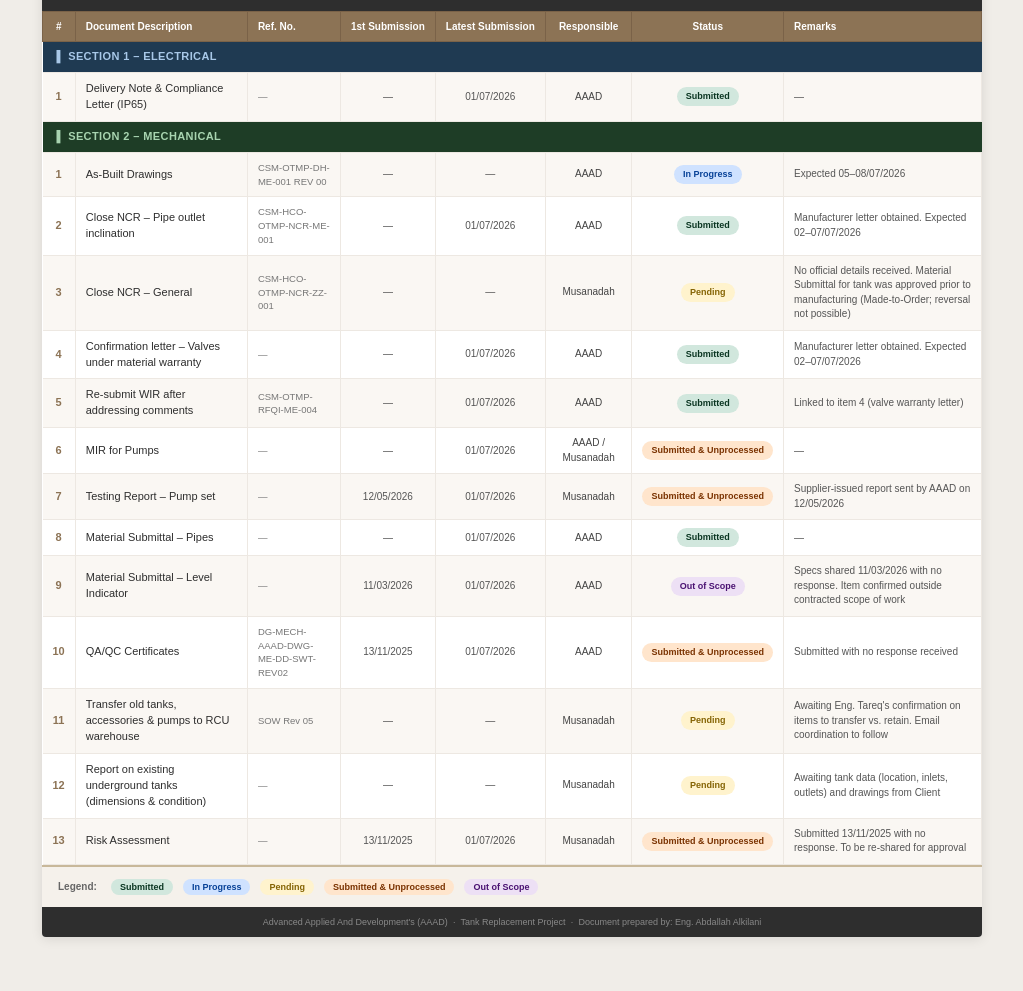
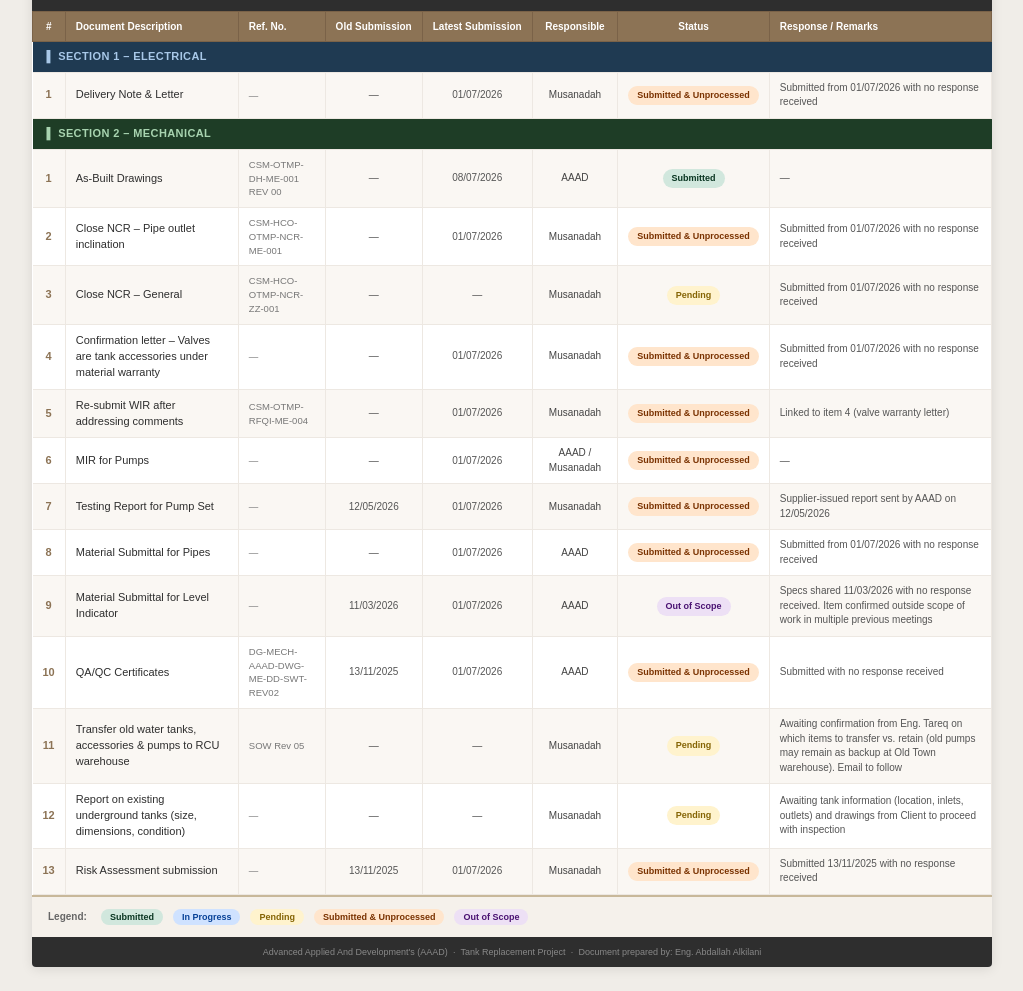
Before and after one commit to ki1ani/AAAD-TankReplacmentClousre, a plain HTML site: page index.html in a window 1280 px wide. Shown: the part 111-1102 px from the top of the page, without its empty margins (128-1151 px from the left). Before the commit the page ends 1072 px from the top, so only its background shows below. Drawn offline with Linux system fonts and the light colour scheme.

Commit message:
Update index.html

```diff
--- a/index.html
+++ b/index.html
@@ -7,10 +7,7 @@
 <style>
   * { margin: 0; padding: 0; box-sizing: border-box; }
   body { font-family: Arial, sans-serif; background: #f0ede8; padding: 24px; }
-
-  .wrapper { max-width: 940px; margin: 0 auto; background: #fff; border-radius: 4px; overflow: hidden; box-shadow: 0 2px 12px rgba(0,0,0,0.10); }
-
-  /* Header */
+  .wrapper { max-width: 960px; margin: 0 auto; background: #fff; border-radius: 4px; overflow: hidden; box-shadow: 0 2px 12px rgba(0,0,0,0.10); }
   .header { background: #2E2E2E; padding: 20px 28px 14px; }
   .header-top { display: flex; align-items: center; gap: 16px; }
   .logo-box { display: flex; align-items: baseline; }
@@ -22,22 +19,14 @@
   .header-title { font-size: 16px; font-weight: 700; color: #fff; }
   .header-sub   { font-size: 11px; color: #C8B89A; margin-top: 3px; }
   .header-note  { margin-top: 10px; font-size: 10px; color: #aaa; border-top: 1px solid #444; padding-top: 8px; }
-
-  /* Table */
   table { width: 100%; border-collapse: collapse; font-size: 11px; }
-
-  /* Section rows */
   .sec td { padding: 7px 14px; font-weight: 700; font-size: 11px; letter-spacing: 0.4px; border: none; }
-  .sec-elec  td { background: #1F3A52; color: #A8C8E8; }
-  .sec-mech  td { background: #1E3D26; color: #A8D4B0; }
-
-  /* Column headers */
+  .sec-elec td { background: #1F3A52; color: #A8C8E8; }
+  .sec-mech td { background: #1E3D26; color: #A8D4B0; }
   thead tr { background: #8C7355; }
   thead th { padding: 9px 10px; font-weight: 700; color: #fff; text-align: left; font-size: 10px; white-space: nowrap; border: 1px solid #7A6248; }
   thead th:first-child { text-align: center; width: 30px; }
   thead th.center { text-align: center; }
-
-  /* Body rows */
   tbody tr { border-bottom: 1px solid #EDE8E2; }
   tbody tr:nth-child(even) { background: #FAF7F3; }
   tbody tr:hover { background: #F0EAE0; }
@@ -47,27 +36,19 @@
   td.date  { font-size: 10px; color: #555; text-align: center; white-space: nowrap; }
   td.owner { font-size: 10px; color: #444; text-align: center; }
   td.note  { font-size: 10px; color: #555; }
-
-  /* Status badges */
   .badge { display: inline-block; padding: 3px 9px; border-radius: 10px; font-size: 9px; font-weight: 700; white-space: nowrap; }
-  .s-submitted  { background: #D1E7DD; color: #0A3622; }
-  .s-progress   { background: #CFE2FF; color: #084298; }
-  .s-pending    { background: #FFF3CD; color: #856404; }
-  .s-unprocessed{ background: #FFE5CC; color: #7A3200; }
-  .s-oos        { background: #EDE0F5; color: #4A1272; }
-
-  /* Legend */
+  .s-submitted   { background: #D1E7DD; color: #0A3622; }
+  .s-progress    { background: #CFE2FF; color: #084298; }
+  .s-pending     { background: #FFF3CD; color: #856404; }
+  .s-unprocessed { background: #FFE5CC; color: #7A3200; }
+  .s-oos         { background: #EDE0F5; color: #4A1272; }
   .legend { padding: 12px 16px; background: #F5F1EB; border-top: 2px solid #C8B89A; display: flex; gap: 10px; flex-wrap: wrap; align-items: center; }
   .legend-label { font-size: 10px; font-weight: 700; color: #666; margin-right: 4px; }
-
-  /* Footer */
   .footer { background: #2E2E2E; padding: 10px 20px; font-size: 9px; color: #888; text-align: center; }
 </style>
 </head>
 <body>
 <div class="wrapper">
-
-  <!-- HEADER -->
   <div class="header">
     <div class="header-top">
       <div class="logo-box">
@@ -81,175 +62,108 @@
     </div>
     <div class="header-note">Please review all pending items and provide responses within <strong style="color:#C8B89A">3 working days</strong> of receipt of this communication.</div>
   </div>
-
-  <!-- TABLE -->
   <table>
     <thead>
       <tr>
         <th>#</th>
         <th>Document Description</th>
         <th>Ref. No.</th>
-        <th class="center">1st Submission</th>
+        <th class="center">Old Submission</th>
         <th class="center">Latest Submission</th>
         <th class="center">Responsible</th>
         <th class="center">Status</th>
-        <th>Remarks</th>
+        <th>Response / Remarks</th>
       </tr>
     </thead>
     <tbody>
-
-      <!-- ELECTRICAL -->
       <tr class="sec sec-elec"><td colspan="8">▌ SECTION 1 – ELECTRICAL</td></tr>
-
       <tr>
-        <td class="num">1</td>
-        <td>Delivery Note &amp; Compliance Letter (IP65)</td>
-        <td class="ref">—</td>
-        <td class="date">—</td>
-        <td class="date">01/07/2026</td>
-        <td class="owner">AAAD</td>
+        <td class="num">1</td><td>Delivery Note &amp; Letter</td><td class="ref">—</td>
+        <td class="date">—</td><td class="date">01/07/2026</td><td class="owner">Musanadah</td>
+        <td style="text-align:center"><span class="badge s-unprocessed">Submitted &amp; Unprocessed</span></td>
+        <td class="note">Submitted from 01/07/2026 with no response received</td>
+      </tr>
+      <tr class="sec sec-mech"><td colspan="8">▌ SECTION 2 – MECHANICAL</td></tr>
+      <tr>
+        <td class="num">1</td><td>As-Built Drawings</td><td class="ref">CSM-OTMP-DH-ME-001 REV 00</td>
+        <td class="date">—</td><td class="date">08/07/2026</td><td class="owner">AAAD</td>
         <td style="text-align:center"><span class="badge s-submitted">Submitted</span></td>
         <td class="note">—</td>
       </tr>
-
-      <!-- MECHANICAL -->
-      <tr class="sec sec-mech"><td colspan="8">▌ SECTION 2 – MECHANICAL</td></tr>
-
       <tr>
-        <td class="num">1</td>
-        <td>As-Built Drawings</td>
-        <td class="ref">CSM-OTMP-DH-ME-001 REV 00</td>
-        <td class="date">—</td>
-        <td class="date">—</td>
-        <td class="owner">AAAD</td>
-        <td style="text-align:center"><span class="badge s-progress">In Progress</span></td>
-        <td class="note">Expected 05–08/07/2026</td>
+        <td class="num">2</td><td>Close NCR – Pipe outlet inclination</td><td class="ref">CSM-HCO-OTMP-NCR-ME-001</td>
+        <td class="date">—</td><td class="date">01/07/2026</td><td class="owner">Musanadah</td>
+        <td style="text-align:center"><span class="badge s-unprocessed">Submitted &amp; Unprocessed</span></td>
+        <td class="note">Submitted from 01/07/2026 with no response received</td>
       </tr>
       <tr>
-        <td class="num">2</td>
-        <td>Close NCR – Pipe outlet inclination</td>
-        <td class="ref">CSM-HCO-OTMP-NCR-ME-001</td>
-        <td class="date">—</td>
-        <td class="date">01/07/2026</td>
-        <td class="owner">AAAD</td>
-        <td style="text-align:center"><span class="badge s-submitted">Submitted</span></td>
-        <td class="note">Manufacturer letter obtained. Expected 02–07/07/2026</td>
+        <td class="num">3</td><td>Close NCR – General</td><td class="ref">CSM-HCO-OTMP-NCR-ZZ-001</td>
+        <td class="date">—</td><td class="date">—</td><td class="owner">Musanadah</td>
+        <td style="text-align:center"><span class="badge s-pending">Pending</span></td>
+        <td class="note">Submitted from 01/07/2026 with no response received</td>
       </tr>
       <tr>
-        <td class="num">3</td>
-        <td>Close NCR – General</td>
-        <td class="ref">CSM-HCO-OTMP-NCR-ZZ-001</td>
-        <td class="date">—</td>
-        <td class="date">—</td>
-        <td class="owner">Musanadah</td>
-        <td style="text-align:center"><span class="badge s-pending">Pending</span></td>
-        <td class="note">No official details received. Material Submittal for tank was approved prior to manufacturing (Made-to-Order; reversal not possible)</td>
+        <td class="num">4</td><td>Confirmation letter – Valves are tank accessories under material warranty</td><td class="ref">—</td>
+        <td class="date">—</td><td class="date">01/07/2026</td><td class="owner">Musanadah</td>
+        <td style="text-align:center"><span class="badge s-unprocessed">Submitted &amp; Unprocessed</span></td>
+        <td class="note">Submitted from 01/07/2026 with no response received</td>
       </tr>
       <tr>
-        <td class="num">4</td>
-        <td>Confirmation letter – Valves under material warranty</td>
-        <td class="ref">—</td>
-        <td class="date">—</td>
-        <td class="date">01/07/2026</td>
-        <td class="owner">AAAD</td>
-        <td style="text-align:center"><span class="badge s-submitted">Submitted</span></td>
-        <td class="note">Manufacturer letter obtained. Expected 02–07/07/2026</td>
-      </tr>
-      <tr>
-        <td class="num">5</td>
-        <td>Re-submit WIR after addressing comments</td>
-        <td class="ref">CSM-OTMP-RFQI-ME-004</td>
-        <td class="date">—</td>
-        <td class="date">01/07/2026</td>
-        <td class="owner">AAAD</td>
-        <td style="text-align:center"><span class="badge s-submitted">Submitted</span></td>
+        <td class="num">5</td><td>Re-submit WIR after addressing comments</td><td class="ref">CSM-OTMP-RFQI-ME-004</td>
+        <td class="date">—</td><td class="date">01/07/2026</td><td class="owner">Musanadah</td>
+        <td style="text-align:center"><span class="badge s-unprocessed">Submitted &amp; Unprocessed</span></td>
         <td class="note">Linked to item 4 (valve warranty letter)</td>
       </tr>
       <tr>
-        <td class="num">6</td>
-        <td>MIR for Pumps</td>
-        <td class="ref">—</td>
-        <td class="date">—</td>
-        <td class="date">01/07/2026</td>
-        <td class="owner">AAAD / Musanadah</td>
+        <td class="num">6</td><td>MIR for Pumps</td><td class="ref">—</td>
+        <td class="date">—</td><td class="date">01/07/2026</td><td class="owner">AAAD / Musanadah</td>
         <td style="text-align:center"><span class="badge s-unprocessed">Submitted &amp; Unprocessed</span></td>
         <td class="note">—</td>
       </tr>
       <tr>
-        <td class="num">7</td>
-        <td>Testing Report – Pump set</td>
-        <td class="ref">—</td>
-        <td class="date">12/05/2026</td>
-        <td class="date">01/07/2026</td>
-        <td class="owner">Musanadah</td>
+        <td class="num">7</td><td>Testing Report for Pump Set</td><td class="ref">—</td>
+        <td class="date">12/05/2026</td><td class="date">01/07/2026</td><td class="owner">Musanadah</td>
         <td style="text-align:center"><span class="badge s-unprocessed">Submitted &amp; Unprocessed</span></td>
         <td class="note">Supplier-issued report sent by AAAD on 12/05/2026</td>
       </tr>
       <tr>
-        <td class="num">8</td>
-        <td>Material Submittal – Pipes</td>
-        <td class="ref">—</td>
-        <td class="date">—</td>
-        <td class="date">01/07/2026</td>
-        <td class="owner">AAAD</td>
-        <td style="text-align:center"><span class="badge s-submitted">Submitted</span></td>
-        <td class="note">—</td>
+        <td class="num">8</td><td>Material Submittal for Pipes</td><td class="ref">—</td>
+        <td class="date">—</td><td class="date">01/07/2026</td><td class="owner">AAAD</td>
+        <td style="text-align:center"><span class="badge s-unprocessed">Submitted &amp; Unprocessed</span></td>
+        <td class="note">Submitted from 01/07/2026 with no response received</td>
       </tr>
       <tr>
-        <td class="num">9</td>
-        <td>Material Submittal – Level Indicator</td>
-        <td class="ref">—</td>
-        <td class="date">11/03/2026</td>
-        <td class="date">01/07/2026</td>
-        <td class="owner">AAAD</td>
+        <td class="num">9</td><td>Material Submittal for Level Indicator</td><td class="ref">—</td>
+        <td class="date">11/03/2026</td><td class="date">01/07/2026</td><td class="owner">AAAD</td>
         <td style="text-align:center"><span class="badge s-oos">Out of Scope</span></td>
-        <td class="note">Specs shared 11/03/2026 with no response. Item confirmed outside contracted scope of work</td>
+        <td class="note">Specs shared 11/03/2026 with no response received. Item confirmed outside scope of work in multiple previous meetings</td>
       </tr>
       <tr>
-        <td class="num">10</td>
-        <td>QA/QC Certificates</td>
-        <td class="ref">DG-MECH-AAAD-DWG-ME-DD-SWT-REV02</td>
-        <td class="date">13/11/2025</td>
-        <td class="date">01/07/2026</td>
-        <td class="owner">AAAD</td>
+        <td class="num">10</td><td>QA/QC Certificates</td><td class="ref">DG-MECH-AAAD-DWG-ME-DD-SWT-REV02</td>
+        <td class="date">13/11/2025</td><td class="date">01/07/2026</td><td class="owner">AAAD</td>
         <td style="text-align:center"><span class="badge s-unprocessed">Submitted &amp; Unprocessed</span></td>
         <td class="note">Submitted with no response received</td>
       </tr>
       <tr>
-        <td class="num">11</td>
-        <td>Transfer old tanks, accessories &amp; pumps to RCU warehouse</td>
-        <td class="ref">SOW Rev 05</td>
-        <td class="date">—</td>
-        <td class="date">—</td>
-        <td class="owner">Musanadah</td>
+        <td class="num">11</td><td>Transfer old water tanks, accessories &amp; pumps to RCU warehouse</td><td class="ref">SOW Rev 05</td>
+        <td class="date">—</td><td class="date">—</td><td class="owner">Musanadah</td>
         <td style="text-align:center"><span class="badge s-pending">Pending</span></td>
-        <td class="note">Awaiting Eng. Tareq's confirmation on items to transfer vs. retain. Email coordination to follow</td>
+        <td class="note">Awaiting confirmation from Eng. Tareq on which items to transfer vs. retain (old pumps may remain as backup at Old Town warehouse). Email to follow</td>
       </tr>
       <tr>
-        <td class="num">12</td>
-        <td>Report on existing underground tanks (dimensions &amp; condition)</td>
-        <td class="ref">—</td>
-        <td class="date">—</td>
-        <td class="date">—</td>
-        <td class="owner">Musanadah</td>
+        <td class="num">12</td><td>Report on existing underground tanks (size, dimensions, condition)</td><td class="ref">—</td>
+        <td class="date">—</td><td class="date">—</td><td class="owner">Musanadah</td>
         <td style="text-align:center"><span class="badge s-pending">Pending</span></td>
-        <td class="note">Awaiting tank data (location, inlets, outlets) and drawings from Client</td>
+        <td class="note">Awaiting tank information (location, inlets, outlets) and drawings from Client to proceed with inspection</td>
       </tr>
       <tr>
-        <td class="num">13</td>
-        <td>Risk Assessment</td>
-        <td class="ref">—</td>
-        <td class="date">13/11/2025</td>
-        <td class="date">01/07/2026</td>
-        <td class="owner">Musanadah</td>
+        <td class="num">13</td><td>Risk Assessment submission</td><td class="ref">—</td>
+        <td class="date">13/11/2025</td><td class="date">01/07/2026</td><td class="owner">Musanadah</td>
         <td style="text-align:center"><span class="badge s-unprocessed">Submitted &amp; Unprocessed</span></td>
-        <td class="note">Submitted 13/11/2025 with no response. To be re-shared for approval</td>
+        <td class="note">Submitted 13/11/2025 with no response received</td>
       </tr>
-
     </tbody>
   </table>
-
-  <!-- LEGEND -->
   <div class="legend">
     <span class="legend-label">Legend:</span>
     <span class="badge s-submitted">Submitted</span>
@@ -258,12 +172,9 @@
     <span class="badge s-unprocessed">Submitted &amp; Unprocessed</span>
     <span class="badge s-oos">Out of Scope</span>
   </div>
-
-  <!-- FOOTER -->
   <div class="footer">
     Advanced Applied And Development's (AAAD) &nbsp;·&nbsp; Tank Replacement Project &nbsp;·&nbsp; Document prepared by: Eng. Abdallah Alkilani
   </div>
-
 </div>
 </body>
 </html>
```
